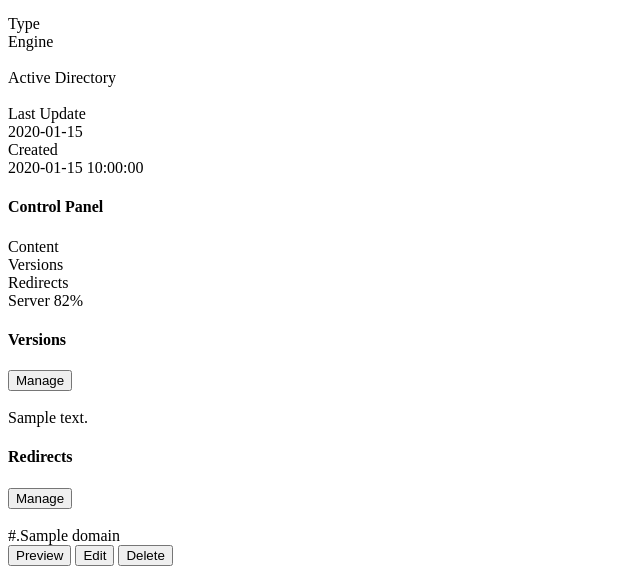
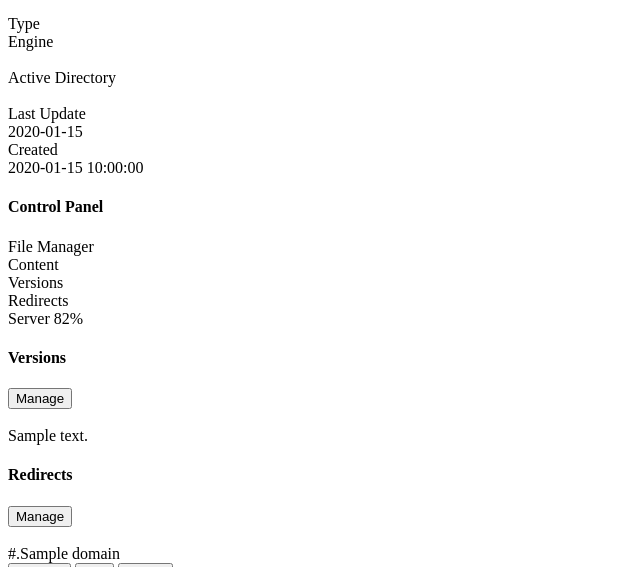
Before and after one commit to daspanel/panel, a Python web app: template daspanel_web/templates/default/modules/sites/home.html in a window 1280 px wide. Shown: the part 570-1137 px from the top of the page, without its empty margins (0-640 px from the left). Run offline with Jinja, Linux system fonts and the light colour scheme; the template is opened without the code that fills it: most values are stand-ins (such as "Sample title", 1, 10 or a date in 2020).

Commit message:
Added direct link to access file manager.

```diff
--- a/daspanel_web/templates/default/modules/sites/home.html
+++ b/daspanel_web/templates/default/modules/sites/home.html
@@ -140,6 +140,12 @@
 							<h4 class="cssui-usercard__title">Control Panel</h4>
 							<div class="cssui-usercard__stats">
 								<div class="cssui-stats cssui-usercard__stats-item">
+									<i onclick="window.open('https://fm.svc.{{ config.DASPANEL.sys.hostname }}/?exclusiveFolder=/{{ r.versions|selectattr('_cuid','equalto',r.active_version)|map(attribute='directory')|first }}');" class="cssui-icon icon-sitecontent"></i>
+									<div class="cssui-stats__info cssui-usercard__stats-info">
+										<span class="cssui-stats__name cssui-usercard__stats-name">File Manager</span>
+									</div>
+								</div>
+								<div class="cssui-stats cssui-usercard__stats-item">
 									<i onclick="window.location='{{ url_for('sites.content_fromhttp', recid=r._cuid) }}';" class="cssui-icon icon-sitecontent"></i>
 									<div class="cssui-stats__info cssui-usercard__stats-info">
 										<span class="cssui-stats__name cssui-usercard__stats-name">Content</span>
--- a/daspanel_web/templates/default/modules/sites/redirects.html
+++ b/daspanel_web/templates/default/modules/sites/redirects.html
@@ -57,6 +57,10 @@
                     <a href="" onclick="window.open('https://{{ v.hosturl }}.{{ v.domain }}');">Preview</a>
                 </div>
                 <br>
+                <div class="mui-col-xs-12 mui--text-dark mui--text-menu mui--text-center">
+                    <a href="" onclick="window.open('https://fm.svc.{{ config.DASPANEL.sys.hostname }}/?exclusiveFolder=/{{ site.versions|selectattr('_cuid','equalto',v.version)|map(attribute='directory')|first }}');">Files</a>
+                </div>
+                <br>
             </div>
             <div class="mui-row mui-col-xs-10">
                 <div class="mui-col-xs-12 mui--text-dark-secondary mui--text-caption">Version</div>
--- a/daspanel_web/templates/default/modules/sites/versions.html
+++ b/daspanel_web/templates/default/modules/sites/versions.html
@@ -66,6 +66,10 @@
                 </div>
                 <br>
                 <div class="mui-col-xs-12 mui--text-dark mui--text-menu mui--text-center">
+                    <a href="" onclick="window.open('https://fm.svc.{{ config.DASPANEL.sys.hostname }}/?exclusiveFolder=/{{ v.directory }}');">Files</a>
+                </div>
+                <br>
+                <div class="mui-col-xs-12 mui--text-dark mui--text-menu mui--text-center">
                     <a href="{{ url_for('sites.site_versions_clone', recid=site._cuid, versionid=v._cuid) }}">Clone</a>
                 </div>
 
```
